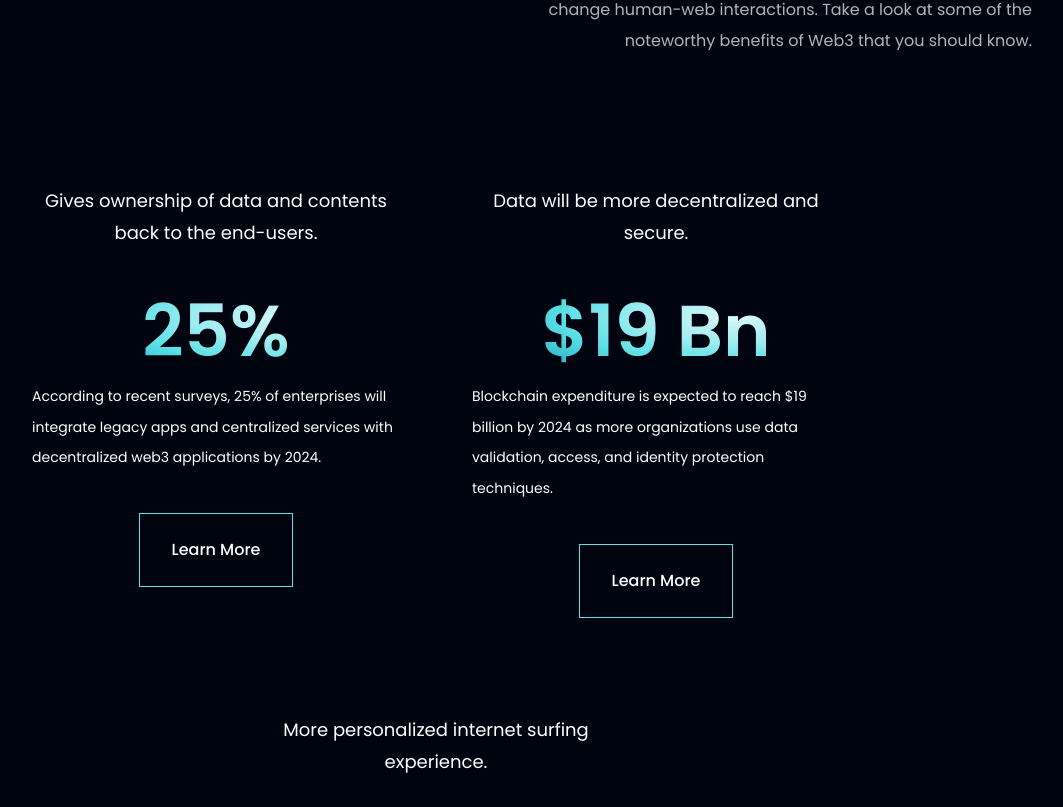
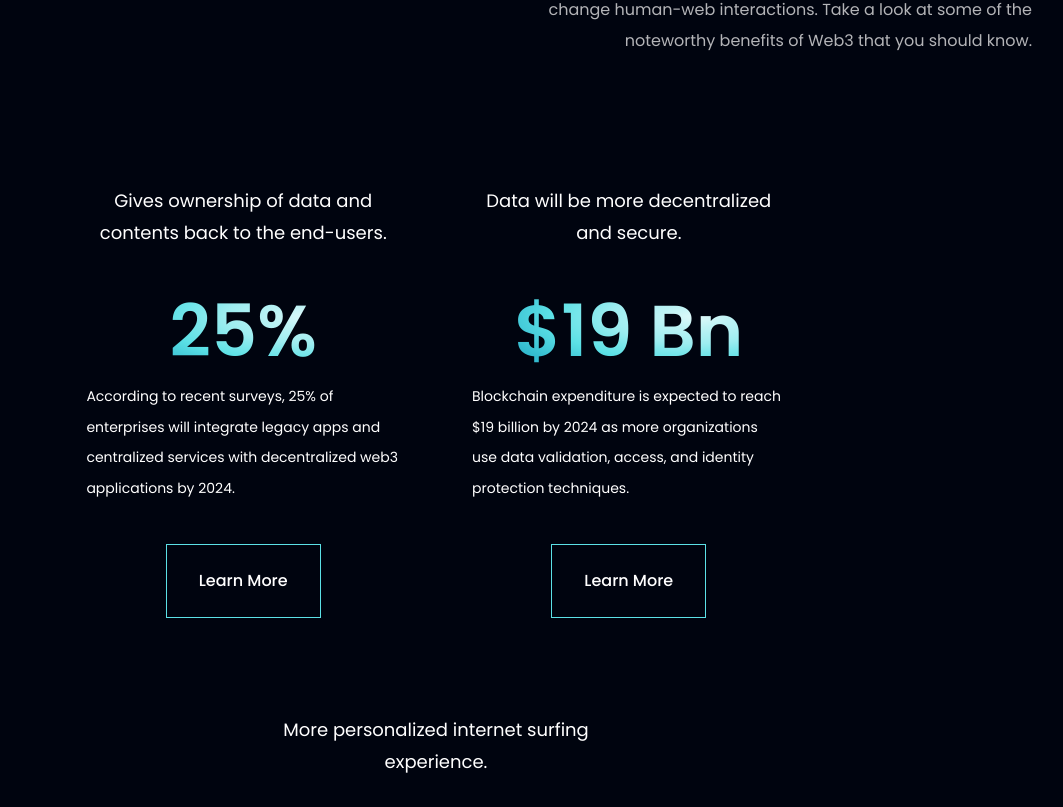
Before and after one commit to Edberaga/Old-Saysheji, a React (Vite) app: page / in a window 1280 px wide. Shown: the part 5553-6360 px from the top of the page, without its empty margins (184-1247 px from the left). Built offline with nearby package versions, Linux system fonts and the light colour scheme.

Commit message:
Change the benefit list width into percentage

```diff
--- a/src/home/Benefits.jsx
+++ b/src/home/Benefits.jsx
@@ -7,7 +7,7 @@ import KnowMore from './KnowMore'
 const BenefitsList = ({ title, number, info}) => {
   return (
     <div className="flex justify-start flex-col
-    sm:px-10 px-3 py-6 rounded-[20px] sm:max-w-[400px] max-w-[600px] md:mr-10 sm:mr-5
+    sm:px-10 px-3 py-6 rounded-[20px] md:max-w-[30%] ss:max-w-[40%] max-w-[600px] md:mr-10 sm:mr-5
     mr-0 sm:my-5 my-2">
       <h1 className="font-poppins font-normal text-center text-[18px] leading-[32px] text-white my-8">{title}</h1>
       <h1 className="font-poppins font-semibold ss:text-[72px] text-[50px] text-center
```
